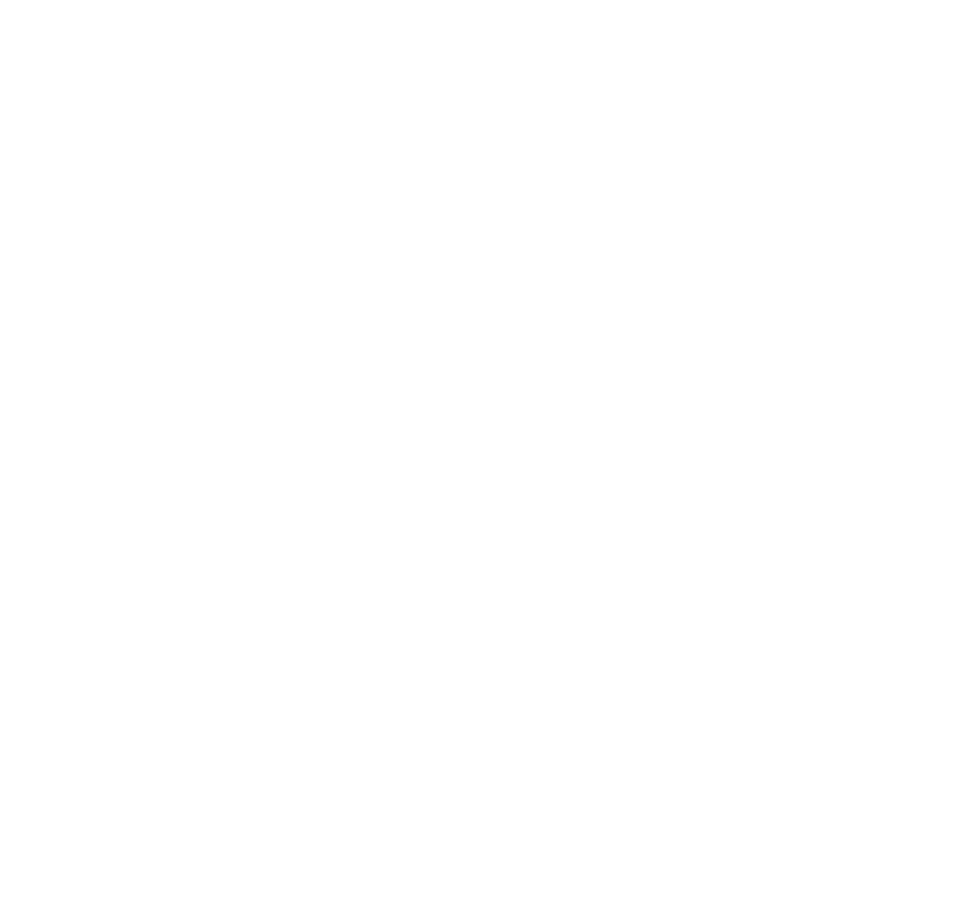
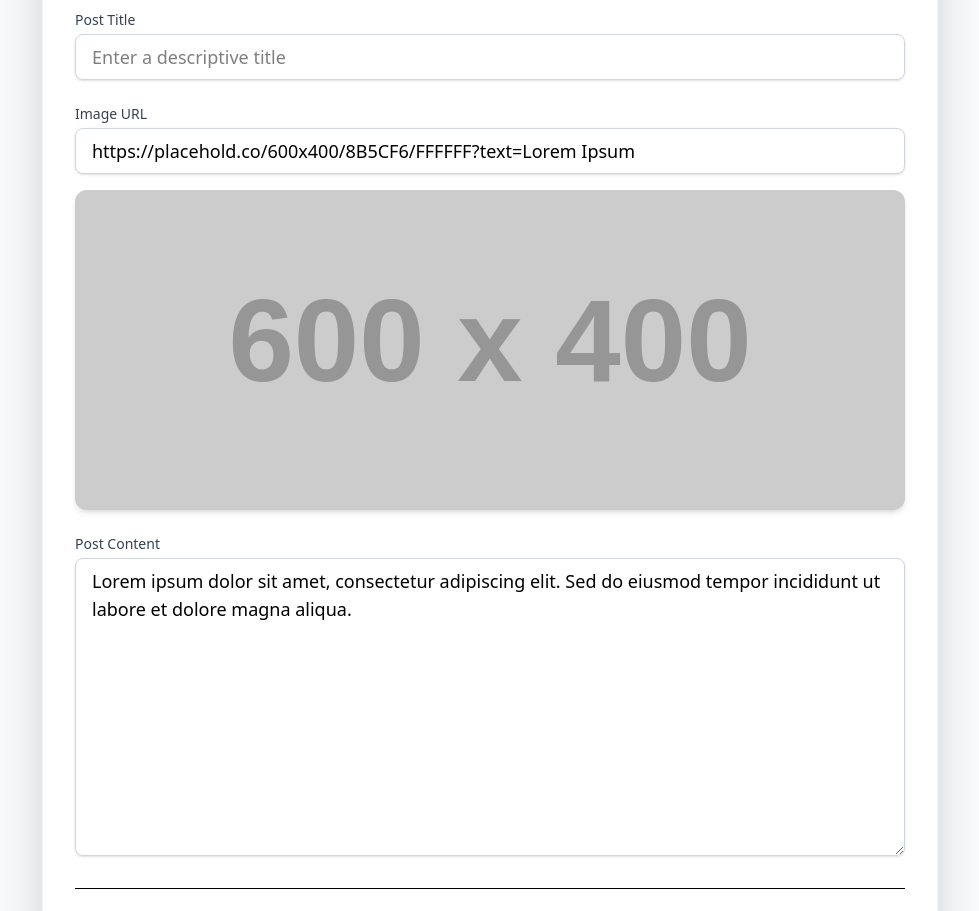
Before and after one commit to petar-arshinkov/react-project, a React (Vite) app in the folder client/: page /posts/edit/1 in a window 1280 px wide. Shown: the part 220-1131 px from the top of the page, without its empty margins (150-1129 px from the left). Before the commit the page ends 800 px from the top, so only its background shows below. Built offline with nearby package versions, Linux system fonts and the light colour scheme; no server answers.

Commit message:
Implement edit post form with data fetching
Added an Edit component that fetches post data by ID, populates a form, and allows editing and saving changes. Updated useForm hook to expose setValues for programmatic value updates.

```diff
--- a/client/src/components/Edit.jsx
+++ b/client/src/components/Edit.jsx
@@ -1,4 +1,130 @@
+import { useEffect } from "react";
+import { useNavigate, useParams } from "react-router";
+import useForm from "../hooks/useForm";
+import useRequest from "../hooks/useRequest";
+
 export default function Edit() {
 
-    return null
+    const editPostHandler = async () => {
+        try {
+            await request(`/data/posts/${id}`, "PUT", values);
+            navigate(`/posts/view/${id}`);
+
+        } catch (error) {
+            alert(error.message);
+        }
+
+
+    }
+
+    const {
+        formAction,
+        changeHandler,
+        values,
+        setValues
+    } = useForm(editPostHandler, {
+        tittle: "Lorem Ipsum",
+        imageUrl: "https://placehold.co/600x400/8B5CF6/FFFFFF?text=Lorem Ipsum",
+        body: "Lorem ipsum dolor sit amet, consectetur adipiscing elit. Sed do eiusmod tempor incididunt ut labore et dolore magna aliqua.",
+    })
+
+    const BASE_API_URL = 'http://localhost:3030/data/posts/';
+    const { id } = useParams();
+    const navigate = useNavigate()
+    const { request} = useRequest(`/data/posts/${id}`, {})
+
+    useEffect(() => {
+
+        fetch(`${BASE_API_URL}${id}`)
+            .then(response => response.json())
+            .then(result => {
+                setValues(result)
+            })
+            .catch(error => {
+                alert(error.message)
+            })
+
+    }, [id, setValues])
+
+
+
+
+    return <div className="min-h-screen py-12 bg-gray-50">
+        <div className="w-full max-w-4xl mx-auto bg-white p-8 rounded-xl shadow-2xl border border-gray-100">
+
+            <h2 className="text-3xl font-bold text-indigo-700 mb-8 border-b pb-4">Edit Post</h2>
+
+            <form className="space-y-6" id="edit-form" action={formAction}>
+
+                {/* Title Input */}
+                <div>
+                    <label htmlFor="title" className="block text-sm font-medium text-gray-700 mb-1">
+                        Post Title
+                    </label>
+                    <input
+                        id="title"
+                        name="title"
+                        type="text"
+                        required
+                        onChange={changeHandler}
+                        value={values.title}
+                        className="block w-full px-4 py-2 border border-gray-300 rounded-lg shadow-sm focus:ring-indigo-500 focus:border-indigo-500 transition duration-150 sm:text-lg"
+                        placeholder="Enter a descriptive title"
+                    />
+                </div>
+
+                {/* Image URL Input */}
+                <div>
+                    <label htmlFor="imageUrl" className="block text-sm font-medium text-gray-700 mb-1">
+                        Image URL
+                    </label>
+                    <input
+                        id="imageUrl"
+                        name="imageUrl"
+                        type="url"
+                        onChange={changeHandler}
+                        value={values.imageUrl}
+                        className="block w-full px-4 py-2 border border-gray-300 rounded-lg shadow-sm focus:ring-indigo-500 focus:border-indigo-500 transition duration-150 sm:text-lg"
+                        placeholder="e.g., https://placehold.co/800x600/cccccc/000000?text=No+Image"
+                    />
+                    {/* Image Preview Area */}
+                    <div className="relative w-full mt-4 aspect-video max-h-80 rounded-xl overflow-hidden shadow-md bg-gray-200">
+                        <img
+                            src={values.imageUrl || 'https://placehold.co/800x600/cccccc/000000?text=No+Image'}
+                            alt="Image Preview"
+                            className="w-full h-full object-cover"
+                        />
+                    </div>
+                </div>
+
+                {/* Body/Content Textarea */}
+                <div>
+                    <label htmlFor="body" className="block text-sm font-medium text-gray-700 mb-1">
+                        Post Content
+                    </label>
+                    <textarea
+                        id="body"
+                        name="body"
+                        rows="10"
+                        required
+                        onChange={changeHandler}
+                        value={values.body}
+                        className="block w-full px-4 py-2 border border-gray-300 rounded-lg shadow-sm focus:ring-indigo-500 focus:border-indigo-500 transition duration-150 sm:text-lg"
+                        placeholder="Write the main content of your post here..."
+                    ></textarea>
+                </div>
+
+                {/* Form Actions */}
+                <div className="pt-6 border-t mt-8 flex justify-end space-x-4">
+                    {/* Submit Button */}
+                    <button
+                        type="submit"
+                        className="bg-indigo-600 hover:bg-indigo-700 text-white font-semibold py-2 px-6 rounded-md shadow-md transition duration-150 focus:outline-none focus:ring-2 focus:ring-indigo-500 focus:ring-opacity-50"
+                    >
+                        Save Changes
+                    </button>
+                </div>
+            </form>
+        </div>
+    </div>
 }
--- a/client/src/hooks/useForm.js
+++ b/client/src/hooks/useForm.js
@@ -14,6 +14,7 @@
     }
     return {
         values,
+        setValues,
         changeHandler,
         formAction
     }
```
